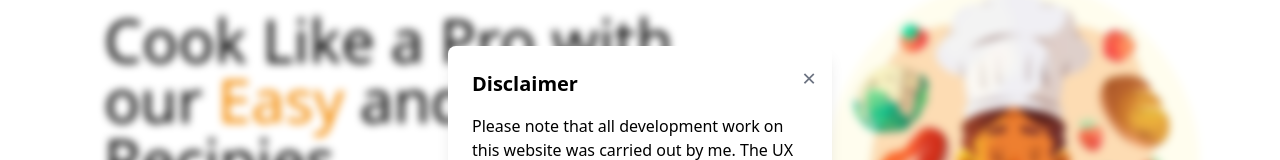
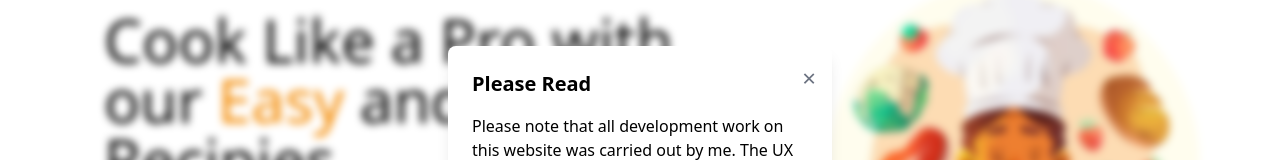
Before and after one commit to Simran145678/cook, a React (Vite) app: page / in a window 1280 px wide. Shown: the part 176-336 px from the top of the page. Built offline with nearby package versions, Linux system fonts and the light colour scheme; no server answers; what miragejs would draw is missing.

Commit message:
modal edited

```diff
--- a/src/components/Modal.jsx
+++ b/src/components/Modal.jsx
@@ -12,7 +12,7 @@ export default function Modal({ isVisible, onClose }) {
         >
           &times;
         </button>
-        <h2 className="text-xl font-bold mb-4">Disclaimer</h2>
+        <h2 className="text-xl font-bold mb-4">Please Read</h2>
         <p>
           Please note that all development work on this website was carried out
           by me. The UX design belongs to Kaushal Bodar. You can browse his work
```
